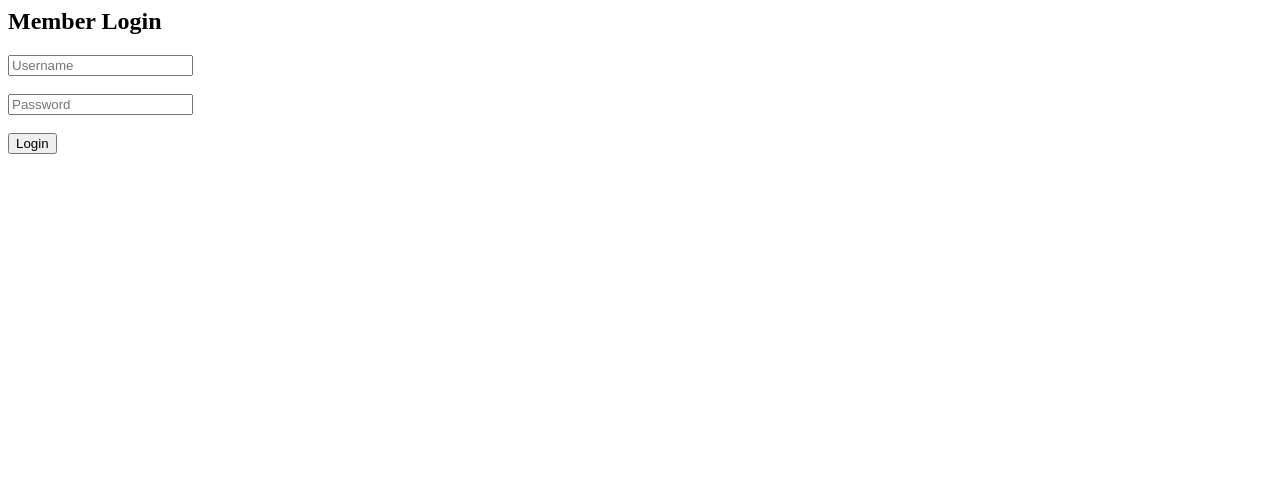
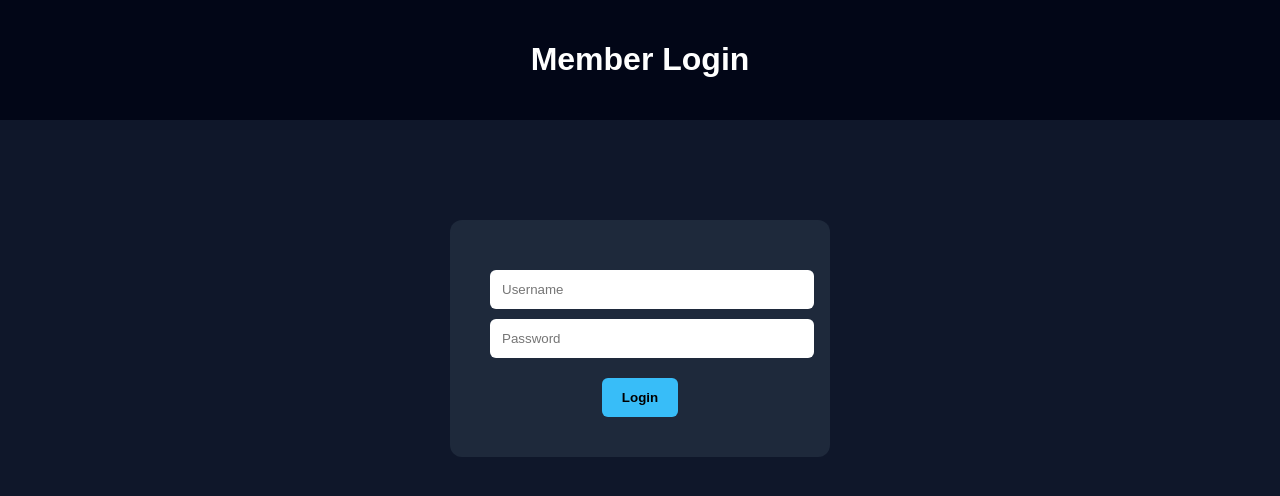
Before and after one commit to Fenyaboo/aws-learning-portal, a website: page views/login.html in a window 1280 px wide. Drawn offline with Linux system fonts and the light colour scheme.

Commit message:
Update login.html

```diff
--- a/views/login.html
+++ b/views/login.html
@@ -1,15 +1,77 @@
-<h2>Member Login</h2>
+<!DOCTYPE html>
+<html>
+
+<head>
+
+<title>Member Login</title>
+
+<style>
+
+body{
+font-family:Arial;
+background:#0f172a;
+color:white;
+text-align:center;
+margin:0;
+}
+
+header{
+background:#020617;
+padding:20px;
+}
+
+.login-box{
+background:#1e293b;
+padding:40px;
+border-radius:12px;
+width:300px;
+margin:auto;
+margin-top:100px;
+}
+
+input{
+width:100%;
+padding:12px;
+margin-top:10px;
+border:none;
+border-radius:6px;
+}
+
+button{
+margin-top:20px;
+padding:12px 20px;
+background:#38bdf8;
+border:none;
+border-radius:6px;
+font-weight:bold;
+}
+
+</style>
+
+</head>
+
+<body>
+
+<header>
+
+<h1>Member Login</h1>
+
+</header>
+
+<div class="login-box">
 
 <form action="/login" method="post">
 
 <input name="user" placeholder="Username">
 
-<br><br>
-
 <input name="pass" type="password" placeholder="Password">
-
-<br><br>
 
 <button>Login</button>
 
 </form>
+
+</div>
+
+</body>
+
+</html>
```
